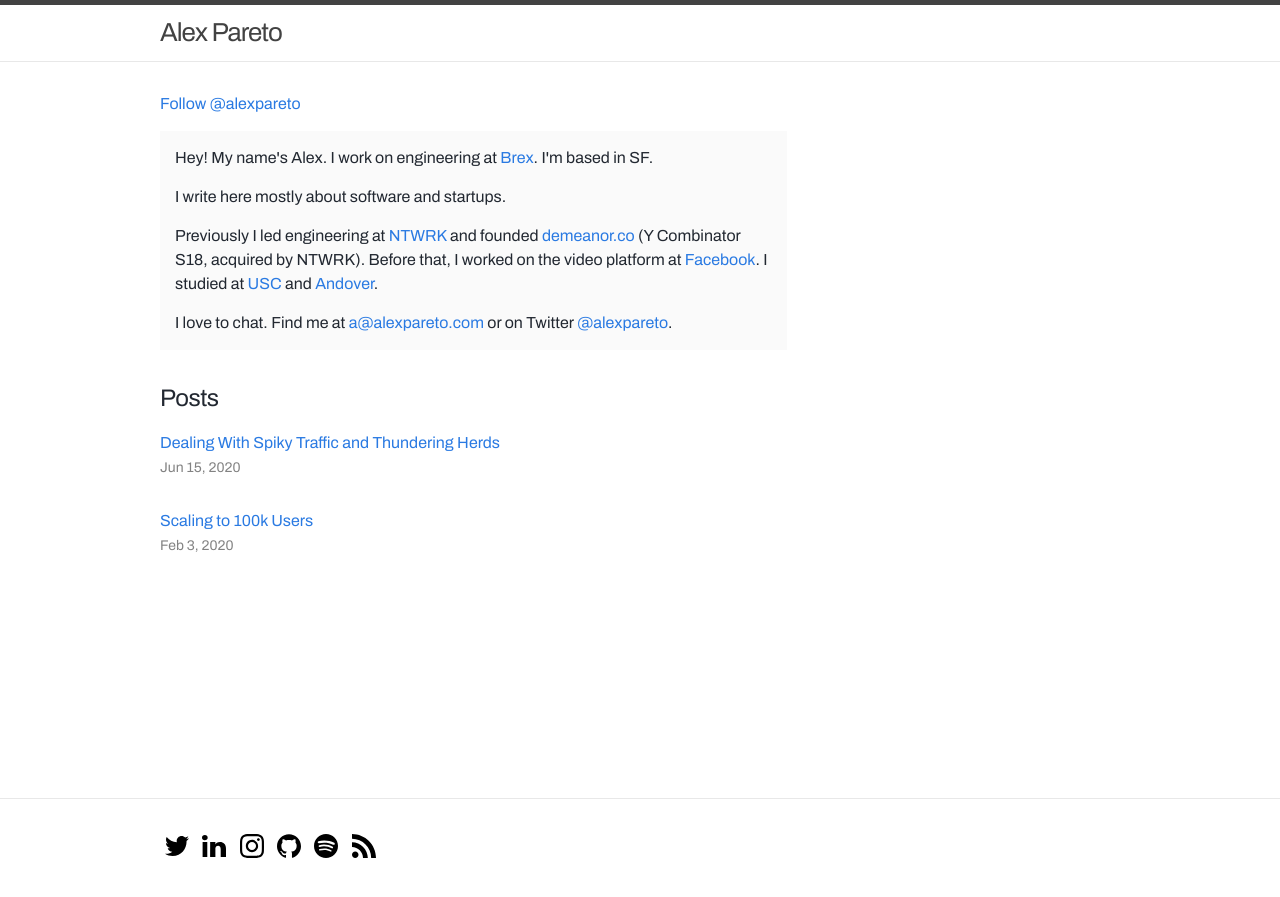
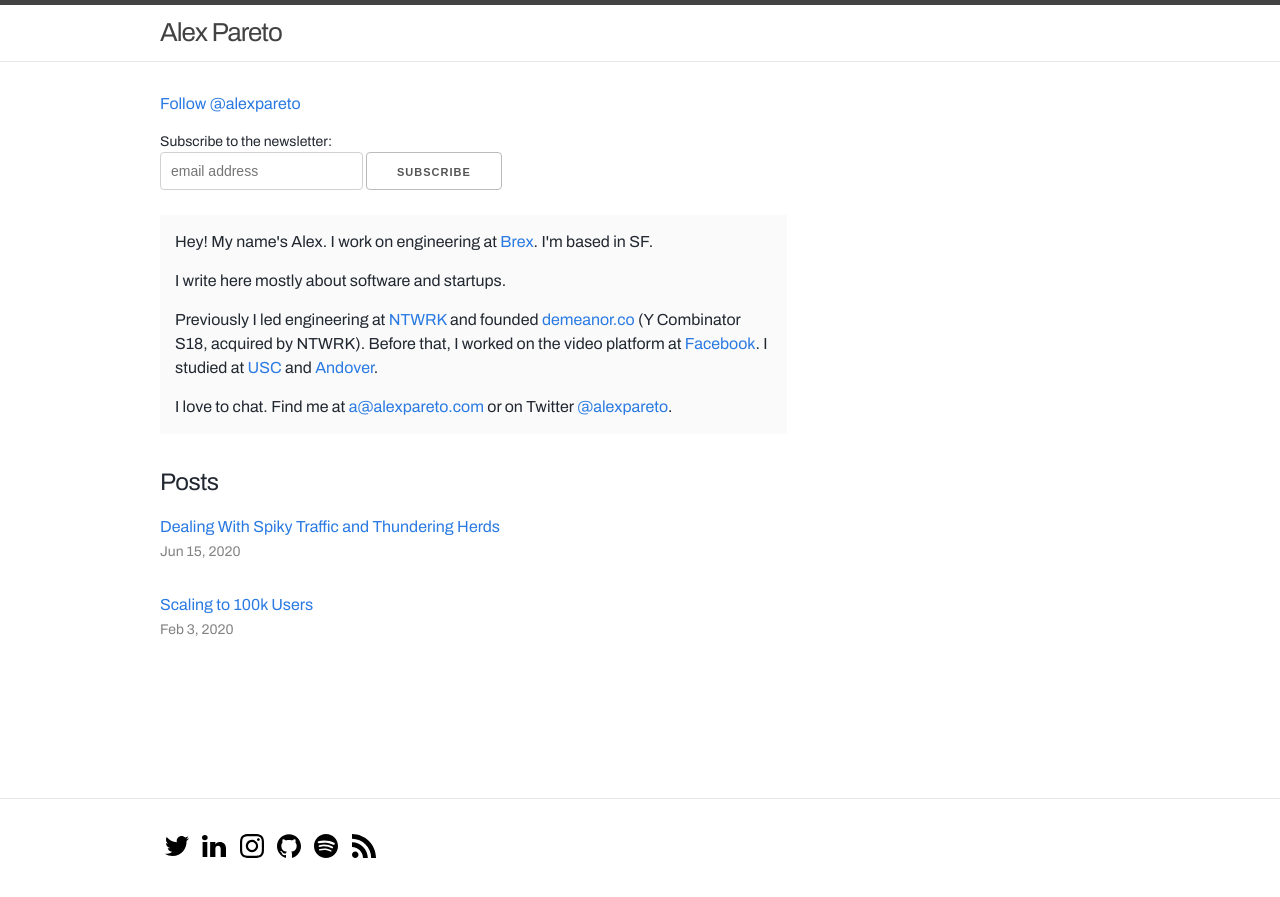
Before and after one commit to alexpareto/blog, a Jekyll site: the page built from index.markdown, in a window 1280 px wide. Shown: the top 897 px of the page. Built offline with Jekyll 4.4.1, drawn with Linux system fonts in a browser that asks for light colours; comment, search, counter and statistics services are not loaded.

Commit message:
add email newsletter

```diff
--- /dev/null
+++ b/_includes/email-signup.html
@@ -0,0 +1,44 @@
+<!-- Begin Mailchimp Signup Form -->
+
+<div class="email">
+  <span>Subscribe to the newsletter:</span>
+  <form
+    action="https://alexpareto.us17.list-manage.com/subscribe/post?u=923427d630eb6f5aff606c6ec&amp;id=3b3b8ddd72"
+    method="post"
+    id="mc-embedded-subscribe-form"
+    name="mc-embedded-subscribe-form"
+    class="validate"
+    target="_blank"
+    novalidate
+  >
+    <div id="mc_embed_signup_scroll">
+      <input
+        type="email"
+        value=""
+        name="EMAIL"
+        class="email"
+        id="mce-EMAIL"
+        placeholder="email address"
+        required
+      />
+      <!-- real people should not fill this in and expect good things - do not remove this or risk form bot signups-->
+      <div style="position: absolute; left: -5000px" aria-hidden="true">
+        <input
+          type="text"
+          name="b_923427d630eb6f5aff606c6ec_3b3b8ddd72"
+          tabindex="-1"
+          value=""
+        />
+      </div>
+      <input
+        type="submit"
+        value="Subscribe"
+        name="subscribe"
+        id="mc-embedded-subscribe"
+        class="button mailchimp"
+      />
+    </div>
+  </form>
+</div>
+
+<!--End mc_embed_signup-->
--- a/_includes/header.html
+++ b/_includes/header.html
@@ -4,7 +4,6 @@
     {%- assign default_paths = site.pages | map: "path" -%}
     {%- assign page_paths = site.header_pages | default: default_paths -%}
     <a class="site-title" rel="author" href="{{ "/" | relative_url }}">Alex Pareto</a>
-
     {%- if false -%}
       <nav class="site-nav">
         <input type="checkbox" id="nav-trigger" class="nav-trigger" />
--- a/_layouts/home.html
+++ b/_layouts/home.html
@@ -17,9 +17,8 @@ layout: default
           >Follow @alexpareto</a
         >
       </p>
-      <div class="intro">
-        {%- include about.html -%}
-      </div>
+      <p>{%- include email-signup.html -%}</p>
+      <div class="intro">{%- include about.html -%}</div>
     </div>
   </div>
   {%- if site.posts.size > 0 -%}
--- a/_layouts/post.html
+++ b/_layouts/post.html
@@ -52,8 +52,7 @@ layout: default
         >Follow @alexpareto</a
       >
     </p>
-    <div class="sidebar">
-      {%- include about.html -%}
-    </div>
+    <p>{%- include email-signup.html -%}</p>
+    <div class="sidebar">{%- include about.html -%}</div>
   </div>
 </div>
--- a/assets/main.scss
+++ b/assets/main.scss
@@ -11,6 +11,26 @@
   font-size: 14px;
 }
 
+.email {
+  font-size: 14px;
+}
+
+form {
+  margin: 0;
+}
+
+input {
+  margin-bottom: 3px;
+  height: 22px;
+  padding: 0 3px;
+  text-transform: none;
+  line-height: 22px;
+}
+
+.bold {
+  font-weight: 600;
+}
+
 .intro {
   background-color: #fafafa;
   padding: $spacing-unit / 2;
```
